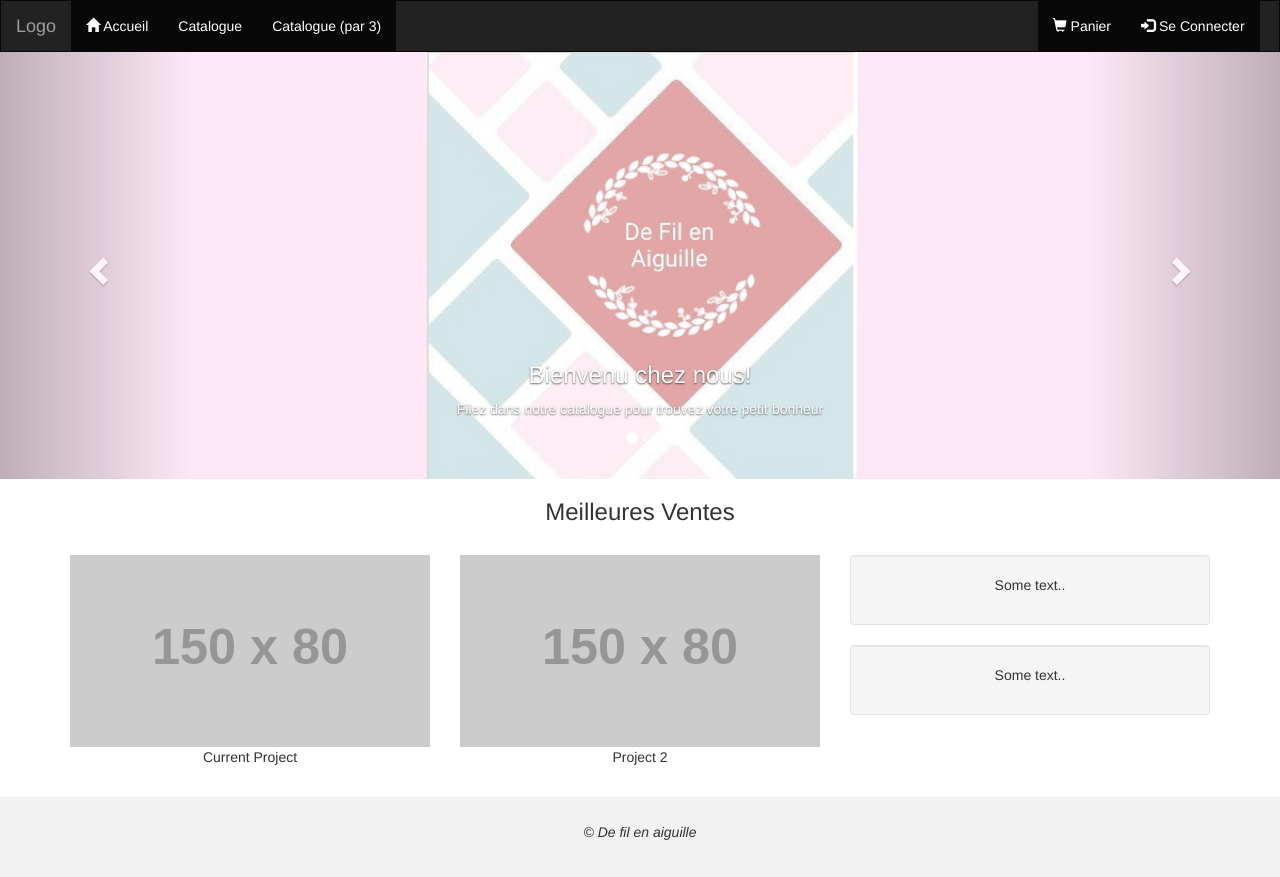
After one commit to AngeliqueLR/SiteMarchand, a CodeIgniter app: page /database/index.php/visiteur/Accueil in a window 1280 px wide. The commit adds this page. Run offline with CodeIgniter, Linux system fonts and the light colour scheme; grey boxes labelled with a size stand in for pictures from a placeholder-image service; some libraries are stand-ins or nearby versions.

Commit message:
23/04/18 17:02

```diff
--- a/application/controllers/Administrateur.php
+++ b/application/controllers/Administrateur.php
@@ -16,6 +16,8 @@
 
         public function ajouterUnProduit()
         {
+            $Catalogue['Catalogue'] = 'non';
+
             $this->load->helper('form');
             $this->load->library('form_validation');
 
@@ -52,7 +54,7 @@
             else
             {
                 //formulaire non validé
-                $this->load->view('templates/Entete');
+                $this->load->view('templates/Entete', $Catalogue);
                 $this->load->view('Administrateur/ajouterUnProduit', $DonneesEnvoyees);
                 $this->load->view('templates/PiedDePage');
             }
--- a/application/controllers/Visiteur.php
+++ b/application/controllers/Visiteur.php
@@ -13,16 +13,20 @@
 
         public function AfficherCatalogue()
         {
+            $Catalogue['Catalogue'] = 'oui';
+
             $DonneesEnvoyees['lesProduits'] = $this->ModeleArticle->retournerProduit();
             $DonneesEnvoyees['TitreDePage'] = 'De fil en aiguille trouvez votre petit bonheur par ici';
 
-            $this->load->view('templates/Entete');
+            $this->load->view('templates/Entete', $Catalogue);
             $this->load->view('Visiteur/Catalogue', $DonneesEnvoyees);
             $this->load->view('templates/PiedDePage');
         }
 
         public function voirUnProduit($pNoProduit = NULL)
         {
+            $Catalogue['Catalogue'] = 'non';
+
             $DonneesEnvoyees['unProduit'] = $this->ModeleArticle->retournerProduit($pNoProduit);
 
             if (empty($DonneesEnvoyees['unProduit']))
@@ -33,13 +37,15 @@
             $DonneesEnvoyees['TitreDePage'] = $DonneesEnvoyees['unProduit']['LIBELLE'];
             //récupère le nom du produit et l'ajoute comme titre
 
-            $this->load->view('templates/Entete');
+            $this->load->view('templates/Entete', $Catalogue);
             $this->load->view('Visiteur/VoirUnProduit', $DonneesEnvoyees);
             $this->load->view('templates/PiedDePage');
         }
 
         public function seConnecter()
         {
+            $Catalogue['Catalogue'] = 'non';
+
             $this->load->helper('form');
             $this->load->library('form_validation');
 
@@ -50,7 +56,7 @@
 
             if (!($this->input->post('submit')))
             {
-                $this->load->view('templates/Entete');
+                $this->load->view('templates/Entete', $Catalogue);
                 $this->load->view('Visiteur/seConnecter', $DonneesInjectees);
                 $this->load->view('templates/PiedDePage');
             }
@@ -77,7 +83,7 @@
                 }
                 else
                 {
-                    $this->load->view('templates/Entete');
+                    $this->load->view('templates/Entete', $Catalogue);
                     $this->load->view('Visiteur/seConnecter', $DonneesInjectees);
                     $this->load->view('templates/PiedDePage');
                 }
@@ -86,6 +92,8 @@
 
         public function Inscription()
         {
+            $Catalogue['Catalogue'] = 'non';
+
             $this->load->helper('form');
             $this->load->library('form_validation');
             $this->load->library('email');
@@ -104,7 +112,7 @@
 
             if (!($this->input->post('submit')))
             {
-                $this->load->view('templates/Entete');
+                $this->load->view('templates/Entete', $Catalogue);
                 $this->load->view('Visiteur/Inscription', $DonneesInjectees);
                 $this->load->view('templates/PiedDePage');
             }
@@ -140,11 +148,12 @@
                         $this->email->to($Utilisateur['EMAIL']);
                         //$this->email->to('angelique.le-roux@gmx.fr');
                         $this->email->subject('Bienvenu sur notre site');
-                        $message = 'Bonjour '. $this->input->post('txtPrenom').' '.$this->input->post('txtNom').', ';
-                        $message .= ' Nous vous confirmons votre inscription sur notre site "De fil en aiguille". ';
-                        $message .= '       Votre identifiant est : '.$Utilisateur['EMAIL'].'. ';
-                        $message .= '       Votre mot de passe : '.$this->input->post('txtMotDePasse').'. ';
-                        $message .= 'En espérant que vous trouverez votre bonheur chez nous.';
+                        $message = 'Bonjour '. $this->input->post('txtPrenom').' '.$this->input->post('txtNom').',
+Nous vous confirmons votre inscription sur notre site "De fil en aiguille".
+        Votre identifiant est : '.$Utilisateur['EMAIL'].'.
+        Votre mot de passe : '.$this->input->post('txtMotDePasse').'.
+
+En espérant que vous trouverez votre bonheur chez nous.';
                         $this->email->message($message);
 
                         if (!$this->email->send())
@@ -157,14 +166,14 @@
                     }
                     else
                     {
-                        $this->load->view('templates/Entete');
+                        $this->load->view('templates/Entete', $Catalogue);
                         $this->load->view('Visiteur/Inscription', $DonneesInjectees);
                         $this->load->view('templates/PiedDePage');
                     }
                 }
                 else
                 {
-                    $this->load->view('templates/Entete');
+                    $this->load->view('templates/Entete', $Catalogue);
                     $this->load->view('Visiteur/Inscription', $DonneesInjectees);
                     $this->load->view('templates/PiedDePage');
                 }
@@ -173,6 +182,8 @@
 
         public function seDeConnecter()
         {
+            $Catalogue['Catalogue'] = 'non';
+
             $this->session->sess_destroy();
             $this->load->helper('url');
             redirect('/Visiteur/AfficherCatalogue');
@@ -180,6 +191,8 @@
 
         public function listerLesArticlesAvecPagination()
         {
+            $Catalogue['Catalogue'] = 'oui';
+
             $config = array();
             $config["base_url"] = site_url('Visiteur/listerLesArticlesAvecPagination');
             $config["total_rows"] = $this->ModeleArticle->nombreDArticles();
@@ -198,8 +211,17 @@
             $DonneesEnvoyees['TitreDeLaPage'] = 'De fil en aiguille trouvez votre petit bonheur par ici';
             $DonneesEnvoyees['LesProduits'] = $this->ModeleArticle->retournerArticlesLimite($config["per_page"], $noPage);
             $DonneesEnvoyees['liensPagination'] = $this->pagination->create_links();
-            $this->load->view('templates/Entete');
+            $this->load->view('templates/Entete', $Catalogue);
             $this->load->view('Visiteur/CatalogueAvecPagination', $DonneesEnvoyees);
+            $this->load->view('templates/PiedDePage');
+        }
+
+        public function Accueil()
+        {
+            $Catalogue['Catalogue'] = 'non';
+
+            $this->load->view('templates/Entete', $Catalogue);
+            $this->load->view('Visiteur/Accueil');
             $this->load->view('templates/PiedDePage');
         }
     }
--- a/application/models/ModeleArticle.php
+++ b/application/models/ModeleArticle.php
@@ -10,7 +10,7 @@
         {
             if($pNoProduit === FALSE)
             {
-                $this->db->select('NOPRODUIT, LIBELLE, PRIXHT, TAUXTVA, QUANTITEENSTOCK, NOMIMAGE, NOMIMAGEBIS');
+                $this->db->select('NOPRODUIT, LIBELLE, PRIXHT, TAUXTVA, NOMIMAGE, NOMIMAGEBIS');
                 $requete = $this->db->get('produit');
 
                 return $requete->result_array();
@@ -20,20 +20,6 @@
             $requete = $this->db->get_where('produit', array('NOPRODUIT' => $pNoProduit));
 
             return $requete->row_array();
-        }
-
-        public function retournerMarque()
-        {
-            $requete = $this->db->get('marque');
-
-            return $requete->result_array();
-        }
-
-        public function retournerCategorie()
-        {
-            $requete = $this->db->get('categorie');
-
-            return $requete->result_array();
         }
 
         public function insererUnProduit($pDonneesAInserer)
@@ -60,5 +46,29 @@
         {
             return $this->db->count_all("PRODUIT");
         }
+
+        public function retournerArticlesParCategorie($pCategorieChoisie)
+        {
+            $this->db->select('NOPRODUIT, LIBELLE, PRIXHT, TAUXTVA, NOMIMAGE, NOMIMAGEBIS');
+            $requete = $this->db->get_where('produit', array('NOCATEGORIE' => $pCategorieChoisie));
+
+            return $requete->row_array();
+        }
+
+        public function retournerArticlesParMarque($pMarqueChoisie)
+        {
+            $this->db->select('NOPRODUIT, LIBELLE, PRIXHT, TAUXTVA, NOMIMAGE, NOMIMAGEBIS');
+            $requete = $this->db->get_where('produit', array('NOMARQUE' => $pMarqueChoisie));
+
+            return $requete->row_array();
+        }
+
+        public function retournerArticlesParDates($pDate)
+        {
+            $this->db->select('NOPRODUIT, LIBELLE, PRIXHT, TAUXTVA, NOMIMAGE, NOMIMAGEBIS');
+            $requete = $this->db->get_where('produit', array('DA' => $pMarqueChoisie));
+
+            return $requete->row_array();
+        }
     }
 ?>
--- /dev/null
+++ b/application/views/Visiteur/Accueil.php
@@ -0,0 +1,58 @@
+<div id="myCarousel" class="carousel slide" data-ride="carousel">
+    <!-- Indicators -->
+    <ol class="carousel-indicators">
+      <li data-target="#myCarousel" data-slide-to="0" class="active"></li>
+      <li data-target="#myCarousel" data-slide-to="1"></li>
+    </ol>
+
+    <!-- Wrapper for slides -->
+    <div class="carousel-inner" role="listbox">
+      <div class="item active">
+        <img src="<?php echo img_url('LOGOAccueil.jpg'); ?>" alt="LOGO">
+        <div class="carousel-caption">
+          <h3>Bienvenu chez nous!</h3>
+          <p>Filez dans notre catalogue pour trouvez votre petit bonheur</p>
+        </div>
+      </div>
+
+      <div class="item">
+        <img src="https://placehold.it/1200x400?text=Another Image Maybe" alt="Image">
+        <div class="carousel-caption">
+          <h3>More Sell $</h3>
+          <p>Lorem ipsum...</p>
+        </div>
+      </div>
+    </div>
+
+    <!-- Left and right controls -->
+    <a class="left carousel-control" href="#myCarousel" role="button" data-slide="prev">
+      <span class="glyphicon glyphicon-chevron-left" aria-hidden="true"></span>
+      <span class="sr-only">Previous</span>
+    </a>
+    <a class="right carousel-control" href="#myCarousel" role="button" data-slide="next">
+      <span class="glyphicon glyphicon-chevron-right" aria-hidden="true"></span>
+      <span class="sr-only">Next</span>
+    </a>
+</div>
+
+<div class="container text-center">
+  <h3>Meilleures Ventes</h3><br>
+  <div class="row">
+    <div class="col-sm-4">
+      <img src="https://placehold.it/150x80?text=IMAGE" class="img-responsive" style="width:100%" alt="Image">
+      <p>Current Project</p>
+    </div>
+    <div class="col-sm-4">
+      <img src="https://placehold.it/150x80?text=IMAGE" class="img-responsive" style="width:100%" alt="Image">
+      <p>Project 2</p>
+    </div>
+    <div class="col-sm-4">
+      <div class="well">
+       <p>Some text..</p>
+      </div>
+      <div class="well">
+       <p>Some text..</p>
+      </div>
+    </div>
+  </div>
+</div><br>
--- a/application/views/Visiteur/Catalogue.php
+++ b/application/views/Visiteur/Catalogue.php
@@ -1,4 +1,5 @@
-<div class="container text-center">
+<div class="col-sm-9">
+
         <?php
             echo '<div id="hautDePage"><h2>'.$TitreDePage.'</h2><br/><br/></div>';
             $nbProduits = 0;
@@ -19,4 +20,5 @@
             echo '</div>';
             echo '<h5><a href = "#hautDePage">Haut de page</a></h5>';
         ?>
+
 </div>
--- a/application/views/templates/Entete.php
+++ b/application/views/templates/Entete.php
@@ -63,7 +63,7 @@
                     <a class="navbar-brand" href="#">Logo</a>
                     </div>
                     <ul class="nav navbar-nav">
-                    <li class="active"><a href="#">Accueil</a></li>
+                        <li class="active"><a href="<?php echo site_url('Visiteur/Accueil') ?>"><span class="glyphicon glyphicon-home"></span> Accueil</a></li>
                         <?php if ($this->session->statut=='Administrateur') : ?>
                             <li class="active"><a href="<?php echo site_url('Administrateur/ajouterUnProduit') ?>">Ajouter un produit</a></li>&nbsp;&nbsp;
                         <?php endif; ?>
@@ -71,9 +71,12 @@
                         <li class="active"><a href="<?php echo site_url('Visiteur/listerLesArticlesAvecPagination') ?>">Catalogue (par 3)</a></li>&nbsp;&nbsp;
                     </ul>
                     <ul class="nav navbar-nav navbar-right">
+                        <?php if ($this->session->statut=='Client' or is_null($this->session->statut)) : ?>
+                            <li class="active"><a href="<?php echo site_url('Visiteur/Panier') ?>"><span class="glyphicon glyphicon-shopping-cart"></span> Panier</a></li>&nbsp;&nbsp;
+                        <?php endif; ?>
                         <?php if (!is_null($this->session->identifiant)) : ?>
                             <li class="active"><a href="#"><span class="glyphicon glyphicon-user"></span><?php echo ' Bonjour : <B>'.$this->session->prenom.' '.$this->session->nom.'</B>&nbsp;&nbsp;';?></a></li>
-                        <li class="active"><a href="<?php echo site_url('Visiteur/seDeconnecter') ?>"><span class="glyphicon glyphicon-log-in"></span> Se déconnecter</a></li>&nbsp;&nbsp;
+                            <li class="active"><a href="<?php echo site_url('Visiteur/seDeconnecter') ?>"><span class="glyphicon glyphicon-log-out"></span> Se déconnecter</a></li>&nbsp;&nbsp;
                         <?php else : ?>
                             <li class="active"><a href="<?php echo site_url('Visiteur/seConnecter') ?>"><span class="glyphicon glyphicon-log-in"></span> Se Connecter</a></li>&nbsp;&nbsp;
                         <?php endif; ?>
@@ -81,3 +84,38 @@
                 </div>
             </div>
         </nav>
+
+        <?php
+            if($Catalogue == 'oui') :
+        ?>
+            <br/><br/>
+            <div class="container text-center">
+                <div class="row">
+                    <div class="col-sm-3 well">
+                    <div class="well">
+                        <p><a href="#">My Profile</a></p>
+                        <img src="<?php echo img_url('LOGO.jpg');?>" class="img-circle" height="65" width="65" alt="Avatar">
+                    </div>
+                    <div class="well">
+                        <p><a href="#">Interests</a></p>
+                        <p>
+                        <span class="label label-default">News</span>
+                        <span class="label label-primary">W3Schools</span>
+                        <span class="label label-success">Labels</span>
+                        <span class="label label-info">Football</span>
+                        <span class="label label-warning">Gaming</span>
+                        <span class="label label-danger">Friends</span>
+                        </p>
+                    </div>
+                    <div class="alert alert-success fade in">
+                        <a href="#" class="close" data-dismiss="alert" aria-label="close">×</a>
+                        <p><strong>Ey!</strong></p>
+                        People are looking at your profile. Find out who.
+                    </div>
+                    <p><a href="#">Link</a></p>
+                    <p><a href="#">Link</a></p>
+                    <p><a href="#">Link</a></p>
+                </div>
+        <?php
+            endif;
+        ?>
--- a/application/views/templates/PiedDePage.php
+++ b/application/views/templates/PiedDePage.php
@@ -1,4 +1,6 @@
 
+            </div>
+        </div>
         <footer class="container-fluid text-center">
             <p><em>&copy; De fil en aiguille</em></p>
         </footer>
```
Also changed, not shown: application/views/Visiteur/CatalogueAvecPagination.php (+10 -2 lines), application/helpers/assets_helper.php (line endings or trailing spaces), assets/Images/LOGO.jpg, assets/Images/LOGO2.jpg (deleted), assets/Images/LOGO5.jpg (added), assets/Images/LOGOAccueil.jpg (added). Lines whose indentation alone changed are shown as unchanged.
